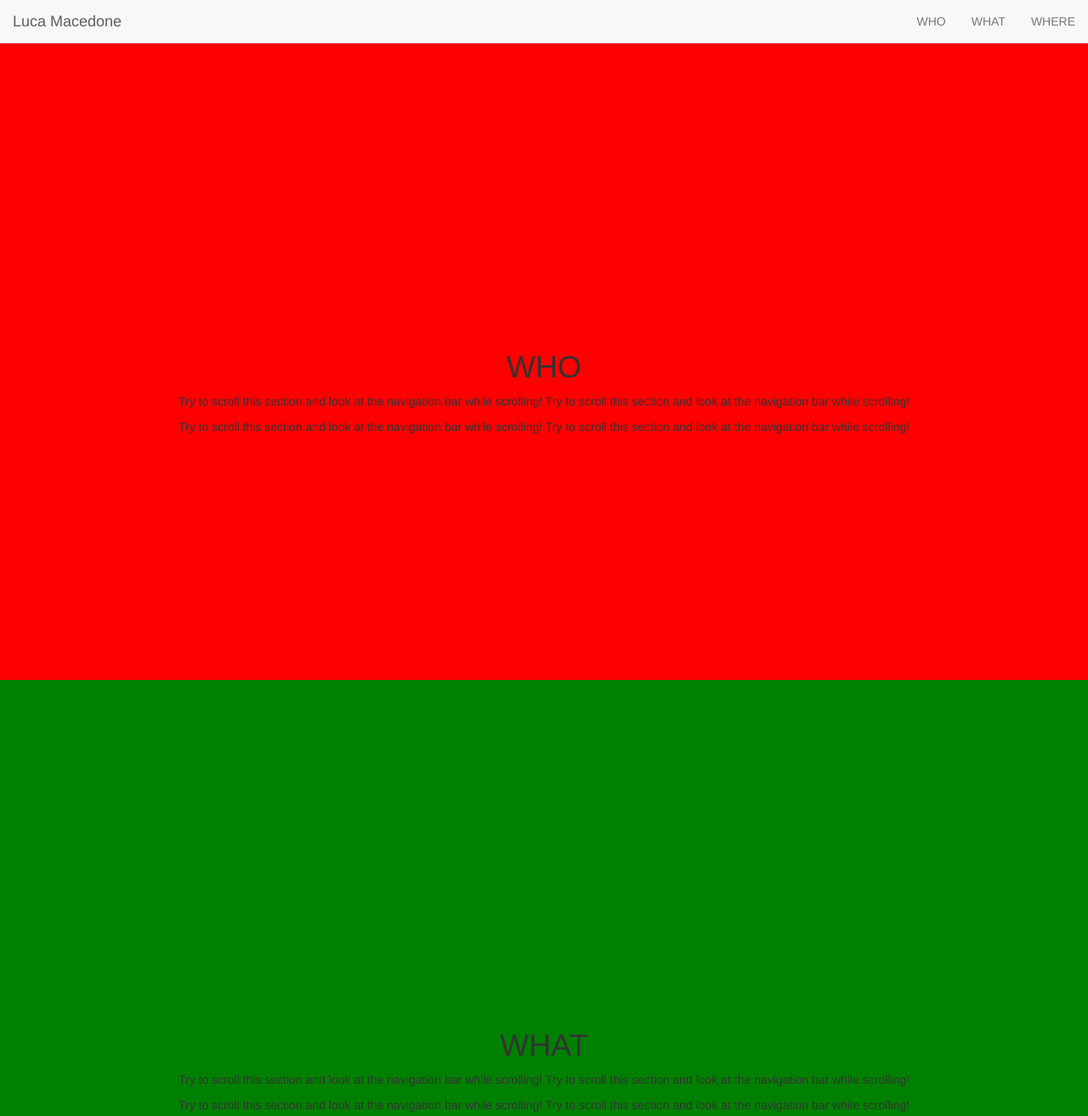
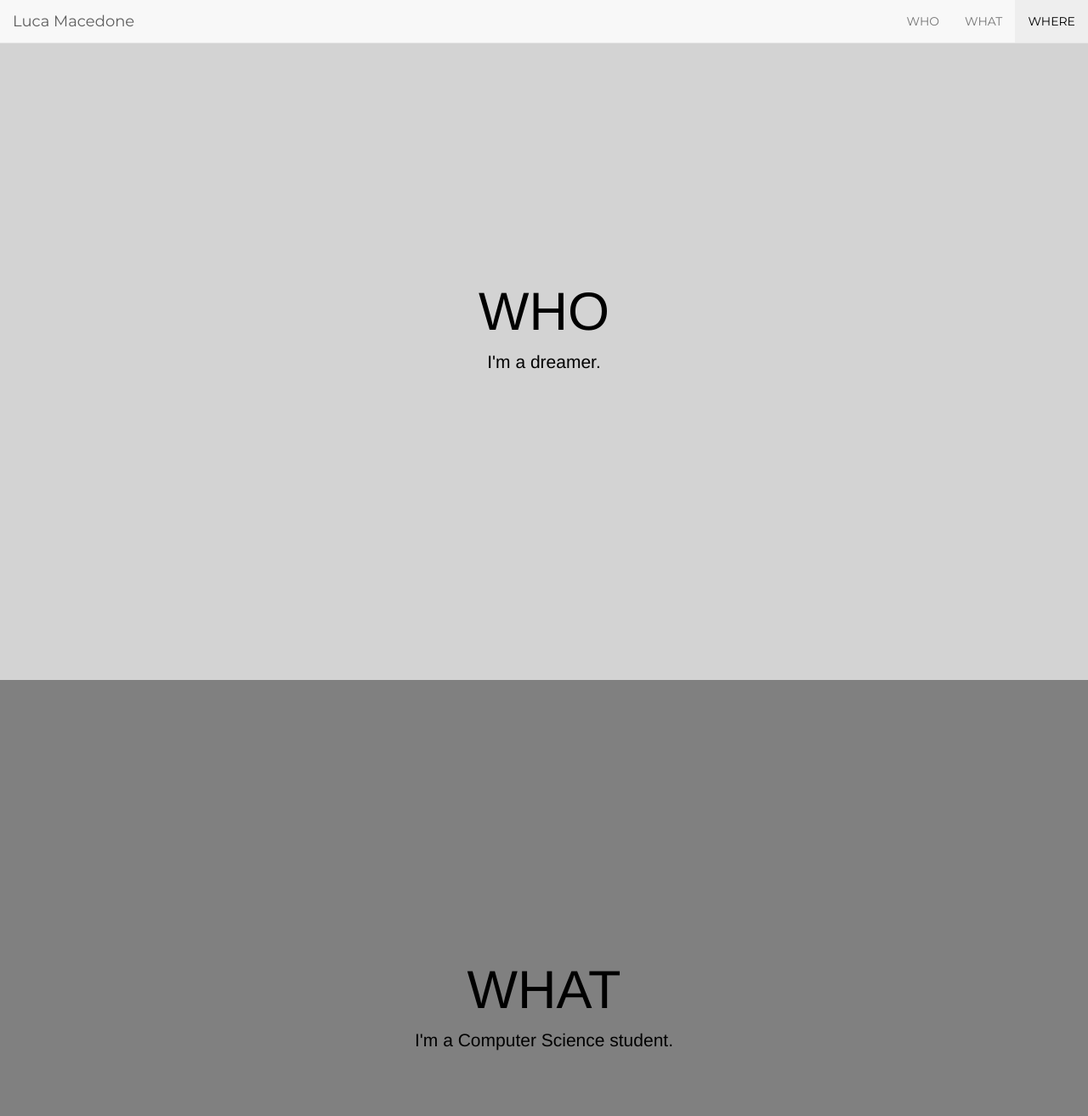
Before and after one commit to xLegend97/Sito, a plain HTML site: page main/index.html in a window 1280 px wide. Shown: the top 1313 px of the page at 85% size. Drawn offline with nearby package versions, Linux system fonts and the light colour scheme.

Commit message:
WIP#10: style adjustments & contents added

```diff
--- a/main/index.html
+++ b/main/index.html
@@ -4,8 +4,8 @@
     <title>Luca Macedone</title>
     <meta charset="UTF-8">
     <meta name="viewport" content="width=device-width, initial-scale=1">
+    <link rel="stylesheet" href="https://maxcdn.bootstrapcdn.com/bootstrap/3.3.7/css/bootstrap.min.css">
     <link rel="stylesheet" href="style.css">
-    <link rel="stylesheet" href="https://maxcdn.bootstrapcdn.com/bootstrap/3.3.7/css/bootstrap.min.css">
     <link href="https://fonts.googleapis.com/css?family=Montserrat" rel="stylesheet">
     <script src="https://ajax.googleapis.com/ajax/libs/jquery/3.3.1/jquery.min.js"></script>
     <script src="https://maxcdn.bootstrapcdn.com/bootstrap/3.3.7/js/bootstrap.min.js"></script>
@@ -21,7 +21,7 @@
                 <span class="icon-bar"></span>
                 <span class="icon-bar"></span>
             </button>
-            <a class="navbar-brand" href="#">Luca Macedone</a>
+            <a class="navbar-brand nav-brand1" href="#WHO">Luca Macedone</a>
         </div>
         <div class="collapse navbar-collapse" id="myNavbar">
             <ul class="nav navbar-nav navbar-right">
@@ -34,29 +34,27 @@
 </nav>
 
 <!-- First Container -->
-<div href="WHO" class="container-fluid cont1">
+<div id="WHO" class="container-fluid jumbotron cont1">
     <h1 class="who">WHO</h1>
-    <p>Try to scroll this section and look at the navigation bar while scrolling! Try to scroll this section and look at the navigation bar while scrolling!</p>
-    <p>Try to scroll this section and look at the navigation bar while scrolling! Try to scroll this section and look at the navigation bar while scrolling!</p>
+    <p>I'm a dreamer.</p>
 </div>
 
 <!-- Second Container -->
-<div href="WHAT" class="container-fluid cont2">
+<div id="WHAT" class="container-fluid jumbotron cont2">
     <h1 class="what">WHAT</h1>
-    <p>Try to scroll this section and look at the navigation bar while scrolling! Try to scroll this section and look at the navigation bar while scrolling!</p>
-    <p>Try to scroll this section and look at the navigation bar while scrolling! Try to scroll this section and look at the navigation bar while scrolling!</p>
+    <p>I'm a Computer Science student.</p>
 </div>
 
 <!-- Third Container -->
-<div href="WHERE" class="container-fluid cont3">
+<div id="WHERE" class="container-fluid jumbotron cont3">
     <h1 class="where">WHERE</h1>
-    <p>Try to scroll this section and look at the navigation bar while scrolling! Try to scroll this section and look at the navigation bar while scrolling!</p>
-    <p>Try to scroll this section and look at the navigation bar while scrolling! Try to scroll this section and look at the navigation bar while scrolling!</p>
+    <p>From The University of Genoa.</p>
 </div>
 
 <!-- Footer -->
 <div class="container-fluid footer foot1">
-    <p style="padding-top: 15vh;">Made with Bootstrap</p>
+    <p style="padding-top: 10vh;">Facebook | Instagram | Telegram</p>
+    <p style="padding-top: 5vh;">Made with Bootstrap</p>
 </div>
 
 </body>
--- a/main/style.css
+++ b/main/style.css
@@ -2,43 +2,81 @@ body {
     position: relative;
 }
 
+.WHO {
+    color: black;
+}
+
+.WHAT {
+    color: black;
+}
+
+.WHERE {
+    color: black;
+}
+
+.nav-brand1 {
+    font-family: Montserrat, monospace;
+}
+
 .cont1 {
+    color: black;
     padding-top: 52px;
     height: 100vh;
     text-align: center;
-    background-color: red;
+    margin-bottom: 0;
+    /*background-color: red;*/
+    background-color: lightgray;
 }
 
 .cont2 {
+    color: black;
     padding-top: 50px;
     height: 100vh;
     text-align: center;
-    background-color: green;
+    margin-bottom: 0;
+    /*background-color: green;*/
+    background-color: grey;
 }
 
 .cont3 {
+    color: black;
     padding-top: 50px;
     height: 100vh;
     text-align: center;
-    background-color: blue;
+    margin-bottom: 0;
+    /*background-color: blue;*/
+    background-color: darkgray;
 }
 
 .who {
-    margin-top: 45vh;
+    margin-top: 35vh;
 }
 
 .what {
-    margin-top: 45vh;
+    margin-top: 35vh;
 }
 
 .where {
-    margin-top: 45vh;
+    margin-top: 35vh;
 }
 
 .foot1 {
     height: 25vh;
-    background-color: black;
+    background-color: #e7e7e7;
     text-align: center;
-    color: white;
+    color: black;
     font-family: Montserrat, monospace;
 }
+
+.navbar {
+    font-family: Montserrat, monospace;
+}
+
+.navbar-default .navbar-nav>.active>a, .navbar-default .navbar-nav>.active>a:focus, .navbar-default .navbar-nav>.active>a:hover {
+    color: black;
+    background-color: #eee;
+}
+
+.navbar-default .navbar-brand {
+    color: black;
+}
```
